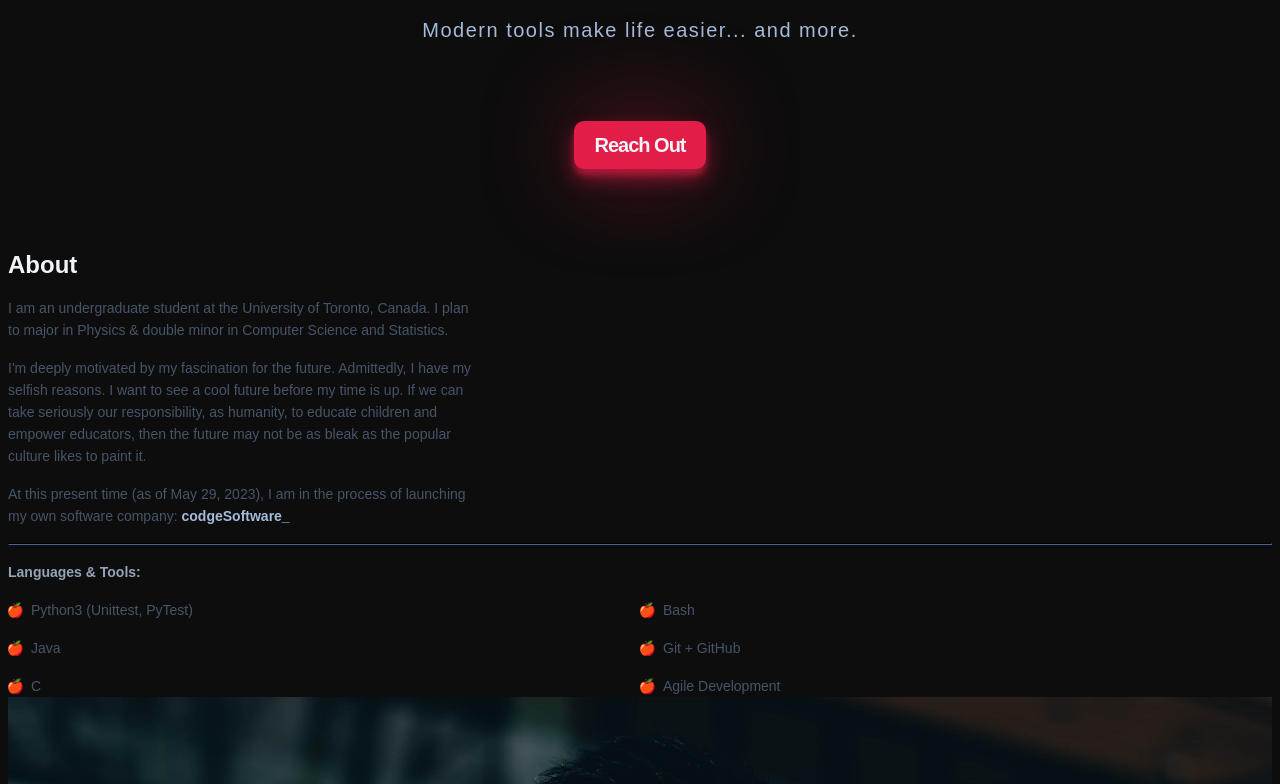
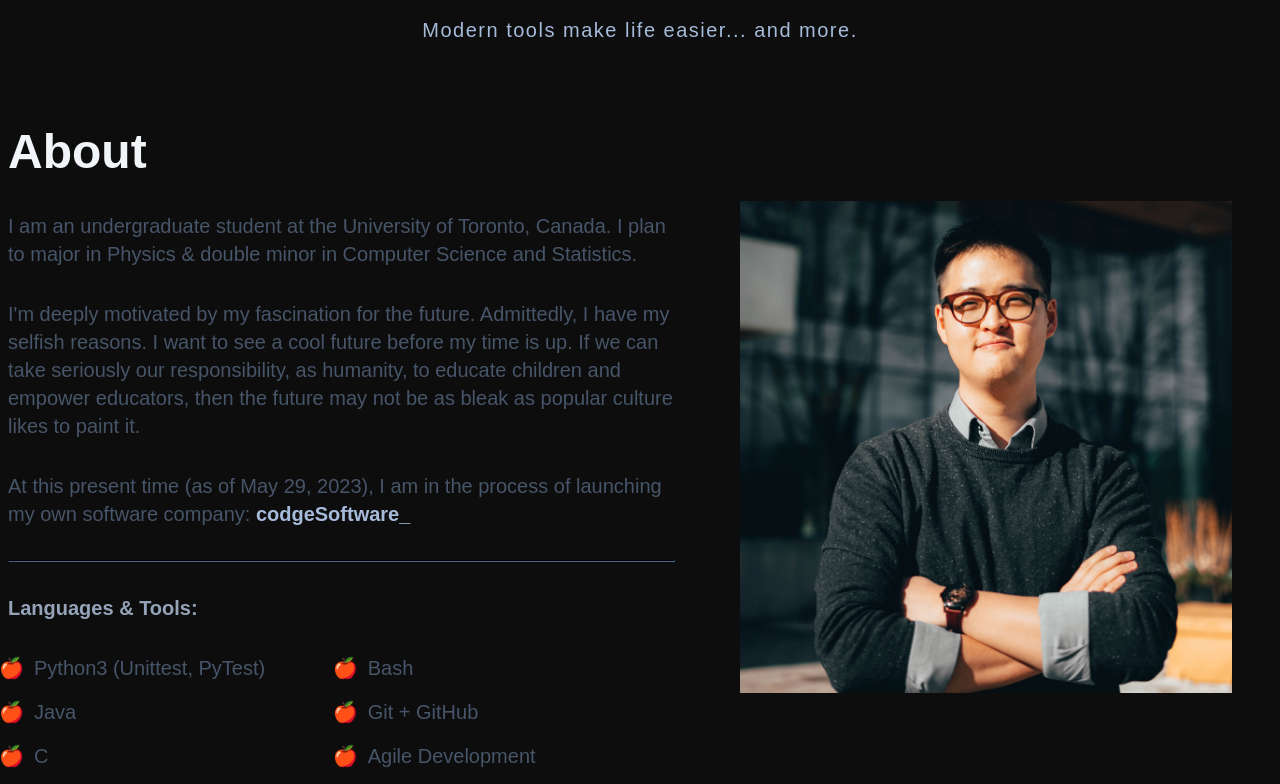
Before and after one commit to coolhuip/codgeSoftware-beta, a website built with Vite: page my-portfolio/index.html in a window 1280 px wide. Shown: the part 700-1484 px from the top of the page. Built offline with nearby package versions, Linux system fonts and the light colour scheme; a web font is replaced by a local one.

Commit message:
Finish section: about

```diff
--- a/my-portfolio/index.html
+++ b/my-portfolio/index.html
@@ -59,7 +59,7 @@
              src="/danny-han-01-cropped.JPG"
              alt="Profile picture"
         />
-        <h2 class="hero__subtitle">한동휘 · Danny Han 🫡</h2>
+        <h2 class="hero__subtitle">한동휘 · Danny Han</h2>
         <!-- <h1 class="hero__title">Founder of<br><i>codgeSoftware_</i></h1> -->
         <h1 class="hero__title">
           <founder>Founder of</founder>
@@ -69,7 +69,7 @@
         <p class="hero__description">
           Modern tools make life easier... and more.
         </p>
-        <a class="hero__btn btn" href="#">Reach out</a>
+        <!-- <a class="hero__btn btn" href="#">Reach out</a> -->
       </section>
 
       <section class="about container section">
@@ -85,7 +85,7 @@
             I have my selfish reasons. I want to see a cool future before my
             time is up. If we can take seriously our responsibility, as humanity,
             to educate children and empower educators, then the future
-            may not be as bleak as the popular culture likes to paint it.
+            may not be as bleak as popular culture likes to paint it.
           </p>
           <p class="about__description">
             At this present time (as of May 29, 2023), I am in the process of
@@ -106,8 +106,11 @@
             </ul>
           </div>
         </div>
-        <div>
-          <img src="/danny-han-02-cropped.JPG" alt="self-portrait" />
+        <div class="about__img-wrapper">
+          <img class="about__img"
+               src="/danny-han-02-cropped.JPG"
+               alt="self-portrait"
+          />
         </div>
       </section>
     </main>
--- a/my-portfolio/styles/components/about.css
+++ b/my-portfolio/styles/components/about.css
@@ -1,3 +1,8 @@
+.about {
+    display: flex;
+    flex-direction: column;
+    gap: 1rem;
+}
 .about__content {
     display: flex;
     flex-direction: column;
@@ -47,3 +52,111 @@
     content: '';
     margin-left: 0.5em;
 }
+
+/* XS */
+@media (min-width: 475px) {
+
+    .about {
+        gap: 1.5rem;
+    }
+    .about__content {
+        gap: 1.5rem;
+    }
+
+    .about__title {
+        font-size: var(--size-3xl);  /* REDUNDANT: for readability */
+    }
+
+    .about__description {
+        font-size: var(--size-base);
+    }
+
+    .about__subtitle {
+        font-size: var(--size-base);
+    }
+
+    .about__list {
+        font-size: var(--size-base);
+    }
+}
+
+/* S */
+@media (min-width: 640px) {
+
+    .about__img-wrapper {
+        margin: 0 auto;
+
+        /* NOTE: The flex properties below do the same thing.
+                 HOWEVER, w/ only one element (the image),
+                 there is no need to use flex. */
+
+        /* display: flex;
+        align-items: center;
+        justify-content: center; */
+    }
+
+    /* (As of May 31, 2023) The below seems to be a redundant effort.
+       Keeping it just in case.
+    */
+    .about__img {
+        width: 28.6875rem;
+    }
+}
+
+/* M */
+/* @media (min-width: 768px) {} */
+
+/* L */
+@media (min-width: 1024px) {
+    .about {
+        flex-direction: row;
+        justify-content: space-between;
+        align-items: center;
+    }
+
+    .about__title {
+        font-size: var(--size-4xl);
+    }
+
+    .about__description {
+        font-size: var(--size-lg);
+    }
+
+    .about__subtitle {
+        font-size: var(--size-lg);
+    }
+
+    .about__list {
+        font-size: var(--size-lg);
+    }
+}
+
+/* XL */
+@media (min-width: 1280px) {
+    .about__content {
+        gap: 2rem;
+    }
+
+    .about__title {
+        font-size: var(--size-5xl);
+    }
+
+    .about__description {
+        font-size: var(--size-xl);
+    }
+
+    .about__subtitle {
+        font-size: var(--size-xl);
+    }
+
+    .about__list {
+        font-size: var(--size-xl);
+    }
+
+    .about__img {
+        width: 30.75rem;
+    }
+}
+
+/* XXL */
+@media (min-width: 1536px) {}
```
Also changed, not shown: my-portfolio/public/danny-han-02-cropped-resized.jpg (added).
